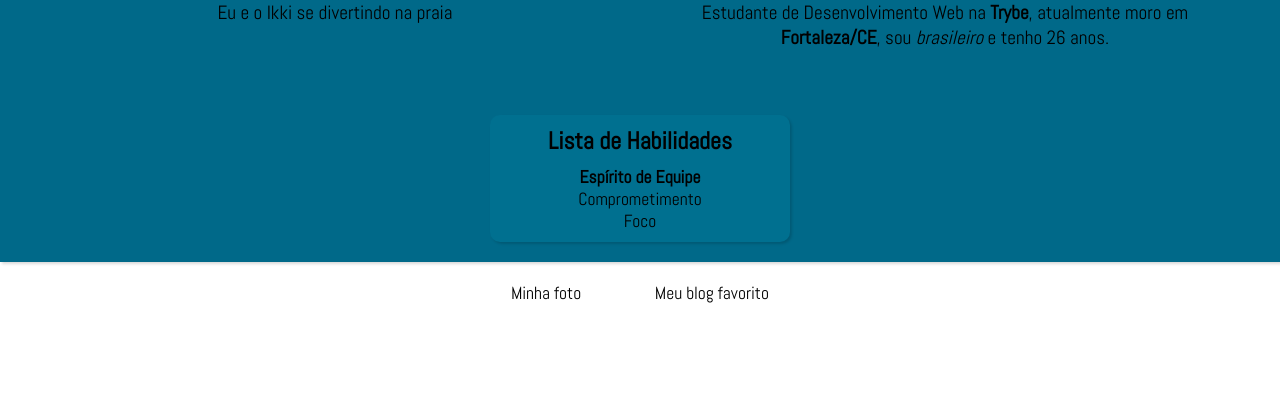
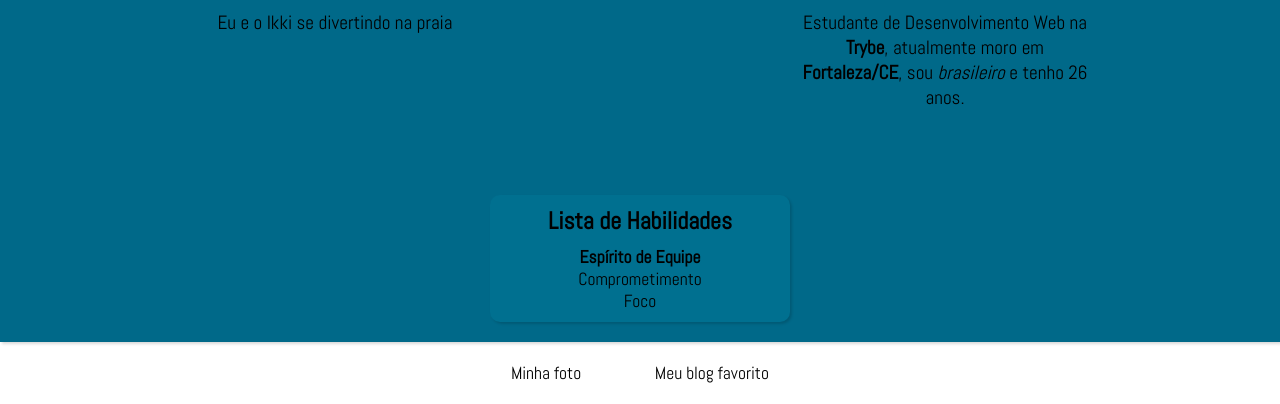
Before and after one commit to mateussousaa/mateussousaa.github.io, a plain HTML site: page index.html in a window 1280 px wide. Shown: the part 726-1130 px from the top of the page. Before the commit the page ends 1050 px from the top, so only its background shows below. Drawn offline with Linux system fonts and the light colour scheme.

Commit message:
ajuste tamanho do bloco informações

```diff
--- a/style.css
+++ b/style.css
@@ -93,6 +93,8 @@ main h1 {
 
 .bloco p {
     margin-top: 10px;
+    width: 50%;
+    margin: 20px auto;
 }
 
 .img {
```
